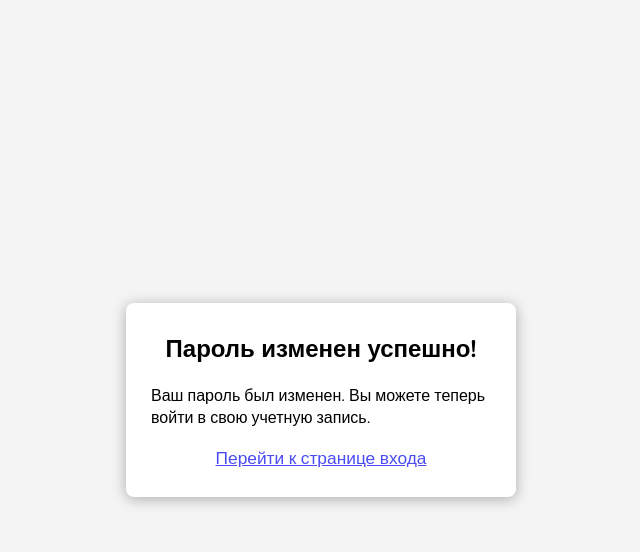
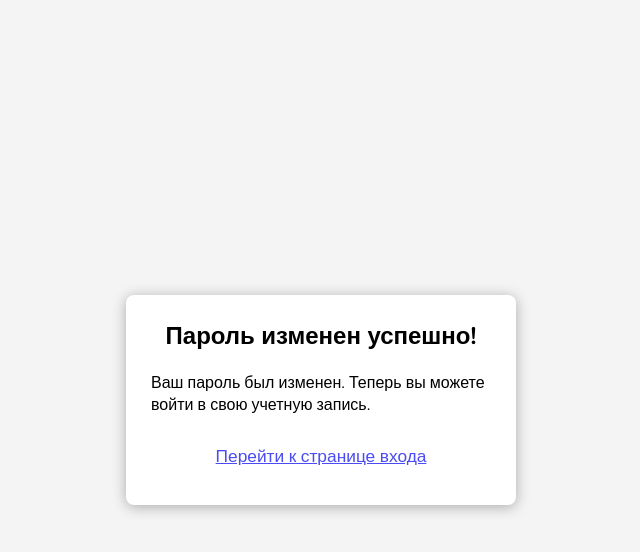
Before and after one commit to AlexMarchu/Pinkler, a Django app: page /accounts/password_reset/complete in a window 1280 px wide. Shown: the top 552 px of the page, without its empty margins (319-959 px from the left). Run offline with Django 5.2, Linux system fonts and the light colour scheme.

Commit message:
some naming changes, etc

```diff
--- a/static/css/auth.css
+++ b/static/css/auth.css
@@ -13,7 +13,7 @@ body {
 
 .container {
     background-color: #ffffff;
-    padding: 10px 25px;
+    padding: 25px;
     border-radius: 8px;
     box-shadow: 0 2px 14px rgba(0, 0, 0, 0.3);
     width: 340px;
@@ -21,6 +21,7 @@ body {
 
 .container h2 {
     text-align: center;
+    margin-top: 0;
     margin-bottom: 20px;
 }
 
@@ -60,7 +61,15 @@ input[type="submit"]:hover {
 .container .auth-link {
     font-size: 13pt;
     margin-top: 10px;
-    text-align: center;
+    display: flex;
+    flex-direction: column;
+    align-items: center;
+    justify-content: center;
+    padding: 8px;
+}
+
+.container .auth-link p {
+    margin: 4px;
 }
 
 .container .auth-link a {
--- a/templates/content_base.html
+++ b/templates/content_base.html
@@ -172,6 +172,6 @@
                 </div>
             </div>
         </div>
-        <script src="{% static 'scripts/core.js' %}"></script>
+        <script src="{% static 'scripts/themes.js' %}"></script>
     </body>
 </html>
--- a/templates/users/password_reset_complete.html
+++ b/templates/users/password_reset_complete.html
@@ -6,7 +6,7 @@
 
 {% block container-content %}
     <h2>Пароль изменен успешно!</h2>
-    <p>Ваш пароль был изменен. Вы можете теперь войти в свою учетную запись.</p>
+    <p>Ваш пароль был изменен. Теперь вы можете войти в свою учетную запись.</p>
     <div class="auth-link">
         <p><a href="{% url 'login' %}">Перейти к странице входа</a></p>
     </div>
--- a/users/urls.py
+++ b/users/urls.py
@@ -12,6 +12,6 @@ urlpatterns = [
     path('password_reset/confirm/<uidb64>/<token>/', PinklerUserPasswordResetConfirmView.as_view(),
          name='password_reset_confirm'),
     path('password_reset/complete', PasswordResetCompleteView.as_view(), name='password_reset_complete'),
-    path('save-theme-preferences/', save_theme_preference, name='save_theme_preference'),
-    path('get-theme-preferences/', get_theme_preference, name='get_theme_preference'),
+    path('save-theme-preference/', save_theme_preference, name='save_theme_preference'),
+    path('get-theme-preference/', get_theme_preference, name='get_theme_preference'),
 ]
```
Also changed, not shown: static/scripts/themes.js (renamed from static/scripts/core.js, +17 -17 lines), templates/users/password_reset.html (+4 -4 lines).
